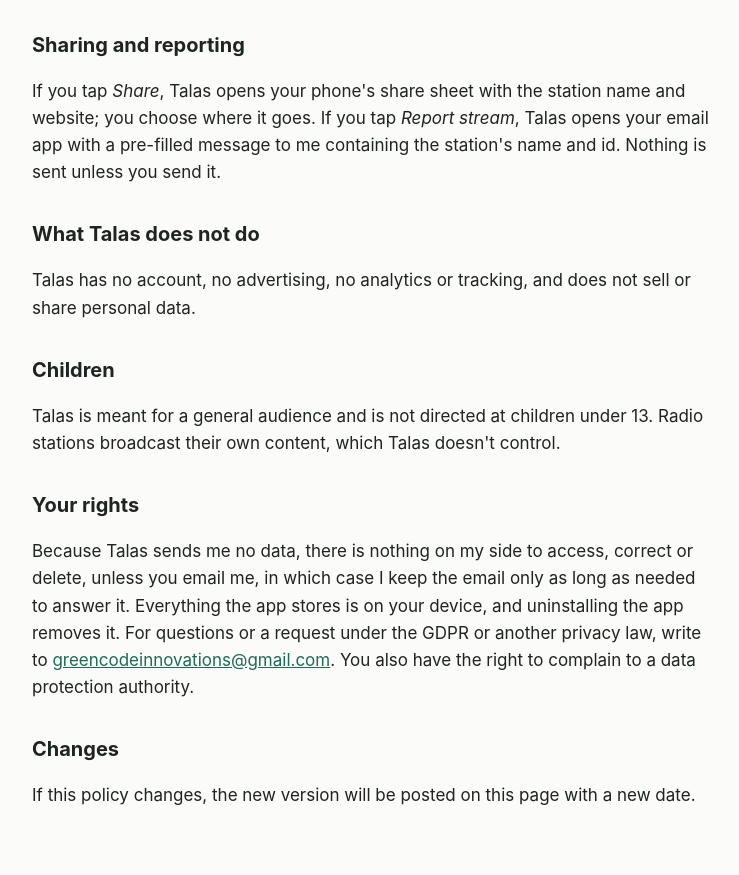
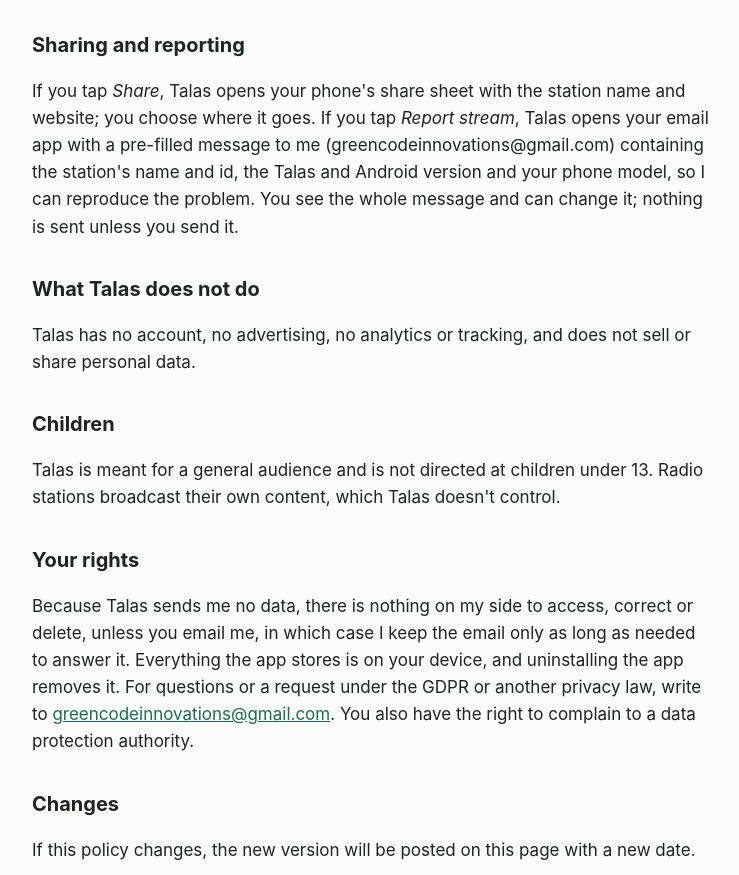
Before and after one commit to natasam/natasam.github.io, a plain HTML site: page talas/privacy/index.html in a window 1280 px wide. Shown: the part 1275-2150 px from the top of the page, without its empty margins (268-1007 px from the left). Drawn offline with Linux system fonts and the light colour scheme.

Commit message:
Talas privacy: say what the stream report email contains
Co-Authored-By: Claude Opus 5.5 <noreply@anthropic.com>
Claude-Session: https://claude.ai/code/session_018giheMeCqdjmRgMB2jb8wN

```diff
--- a/talas/privacy/index.html
+++ b/talas/privacy/index.html
@@ -29,7 +29,7 @@ h2{font-size:20px;margin:32px 0 8px} a{color:var(--link)} li{margin:6px 0}
 <h2>Permissions</h2>
 <p>On Android, Talas uses internet access (to play radio), notifications (for the playback controls) and the foreground service permission that keeps playback running when the screen is off. It does not use your location, camera, microphone, contacts or files.</p>
 <h2>Sharing and reporting</h2>
-<p>If you tap <em>Share</em>, Talas opens your phone's share sheet with the station name and website; you choose where it goes. If you tap <em>Report stream</em>, Talas opens your email app with a pre-filled message to me containing the station's name and id. Nothing is sent unless you send it.</p>
+<p>If you tap <em>Share</em>, Talas opens your phone's share sheet with the station name and website; you choose where it goes. If you tap <em>Report stream</em>, Talas opens your email app with a pre-filled message to me (greencodeinnovations@gmail.com) containing the station's name and id, the Talas and Android version and your phone model, so I can reproduce the problem. You see the whole message and can change it; nothing is sent unless you send it.</p>
 <h2>What Talas does not do</h2>
 <p>Talas has no account, no advertising, no analytics or tracking, and does not sell or share personal data.</p>
 <h2>Children</h2>
```
